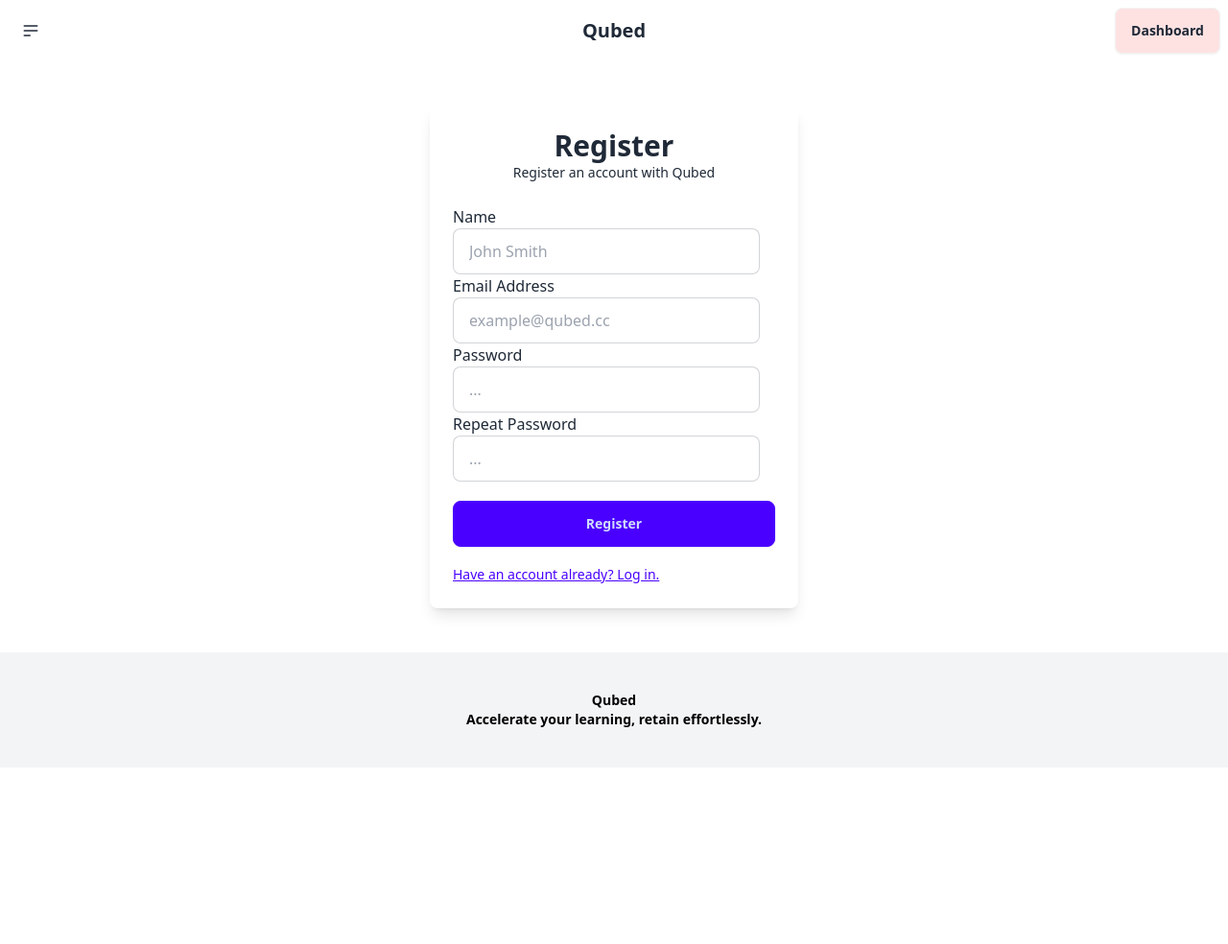
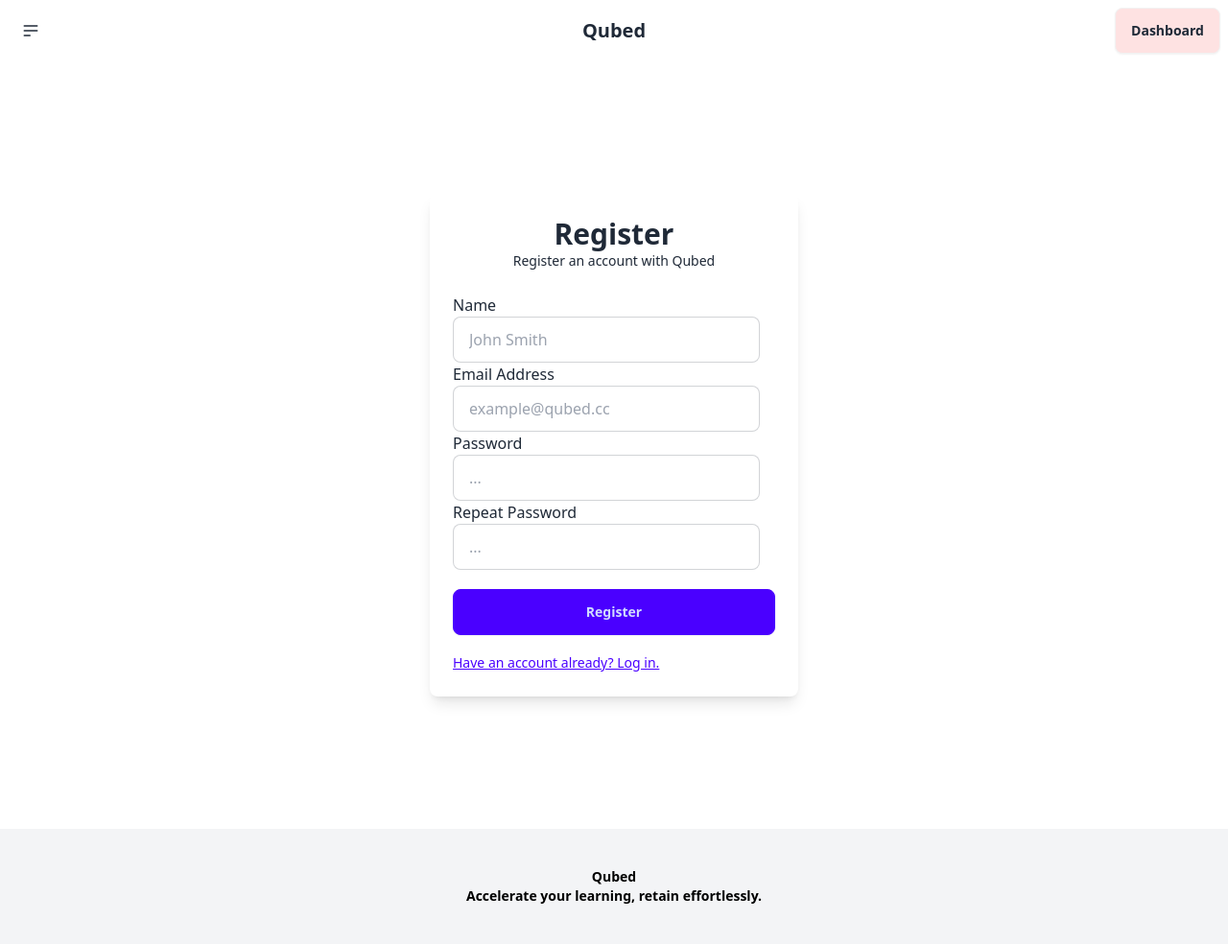
Before and after one commit to hfelashry/flask-auth-template, a Flask app: page /register in a window 1280 px wide. Shown: the whole page at 96% size. Before the commit the page ends 758 px from the top, so only its background shows below. Run offline with Flask 3, Linux system fonts and the light colour scheme; some libraries are stand-ins or nearby versions.

Commit message:
Update register.html

```diff
--- a/templates/register.html
+++ b/templates/register.html
@@ -13,6 +13,7 @@
       document.addEventListener("DOMContentLoaded", () => {
         const themeToggle = document.querySelector(".theme-controller");
 
+        // Apply saved theme on load
         const savedTheme = localStorage.getItem("theme");
         if (savedTheme === "dark") {
           document.documentElement.classList.add("dark");
@@ -22,6 +23,7 @@
           themeToggle.checked = false;
         }
 
+        // Toggle theme on checkbox change
         themeToggle.addEventListener("change", () => {
           if (themeToggle.checked) {
             document.documentElement.classList.add("dark");
@@ -33,7 +35,6 @@
         });
       });
     </script>
-    <script src="https://www.google.com/recaptcha/api.js"></script>
     <link
       rel="icon"
       type="image/x-icon"
@@ -42,8 +43,7 @@
 
     <title>Qubed - Register</title>
   </head>
-  <body class="flex flex-col min-h-screen">
-    <!-- Navbar -->
+  <body>
     <div class="navbar bg-base-100">
       <div class="navbar-start">
         <div class="dropdown">
@@ -128,8 +128,7 @@
       </div>
     </div>
 
-    <!-- Main Content -->
-    <div class="flex-grow flex justify-center items-center dark:text-black">
+    <div class="flex justify-center items-center min-h-screen dark:text-black">
       <div
         class="mx-auto w-full max-w-sm flex flex-col gap-6 p-6 bg-white shadow-lg rounded-lg"
       >
@@ -195,13 +194,6 @@
             </div>
           </div>
 
-          <div class="form-field">
-            <label class="form-label" for="recaptcha"></label>
-            <div class="form-control" name="recaptcha" id="recaptcha">
-              <div class="g-recaptcha" data-sitekey="{{ pub_key }}"></div>
-            </div>
-          </div>
-
           <div class="form-field pt-5">
             <button type="submit" class="btn btn-primary w-full">
               Register
@@ -219,7 +211,6 @@
       </div>
     </div>
 
-    <!-- Footer -->
     <footer
       class="footer footer-center bg-gray-100 text-primary-content p-10 dark:bg-gray-800"
     >
```
